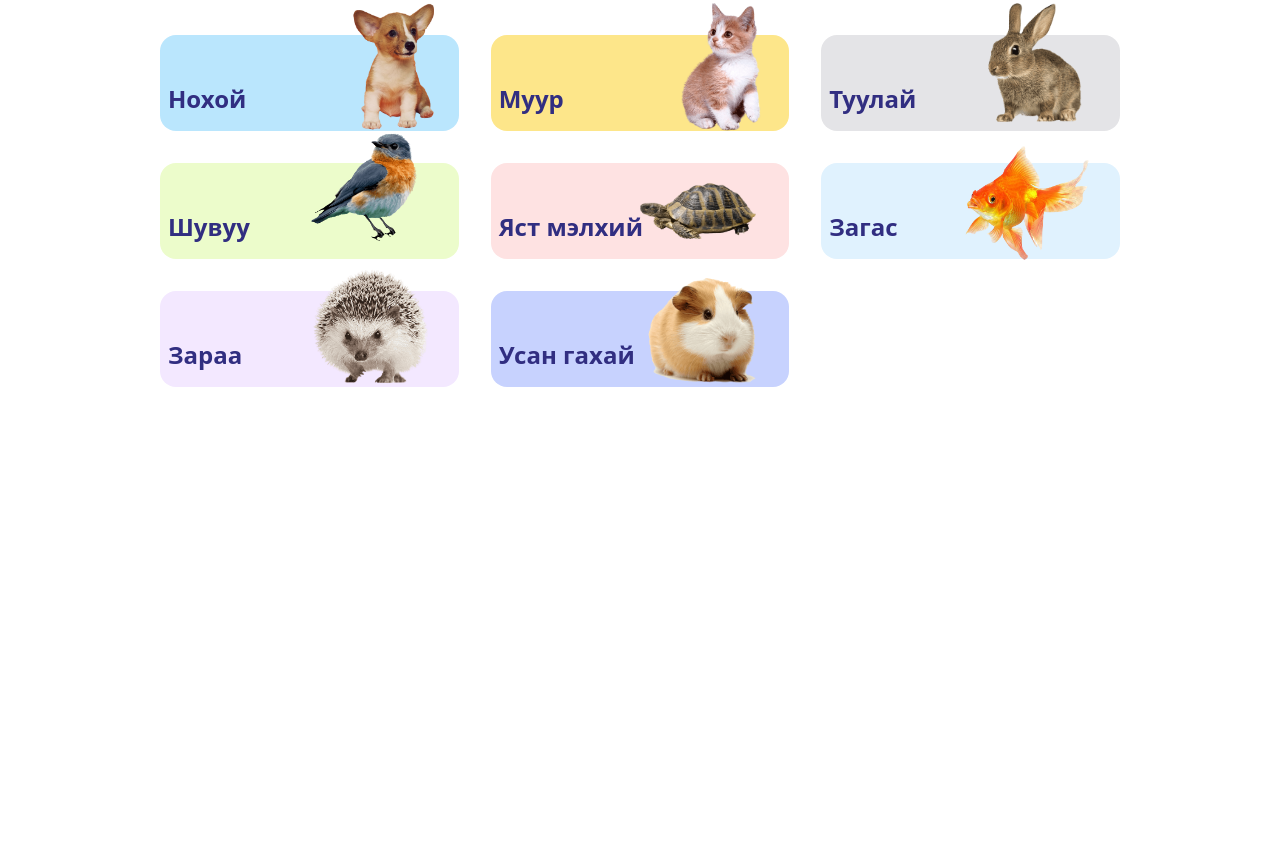
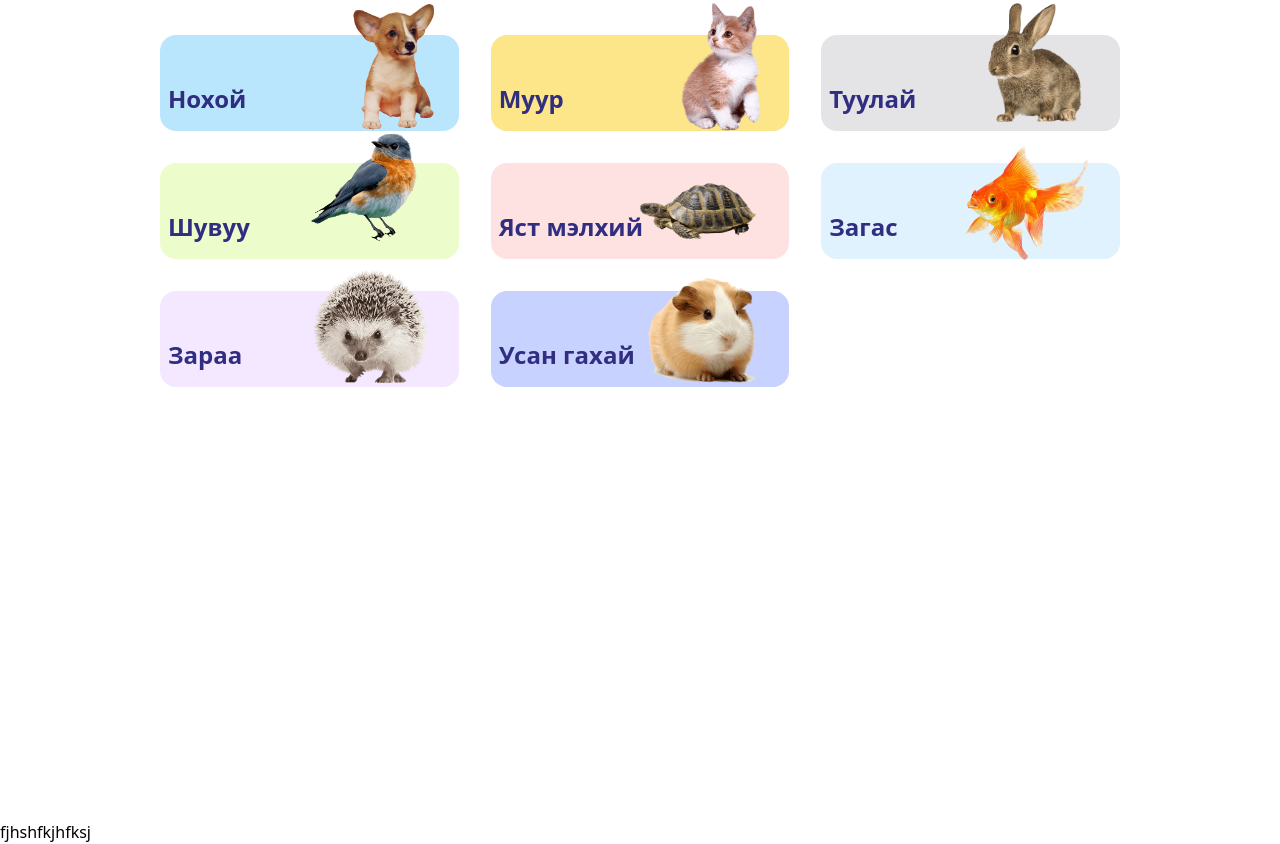
Before and after one commit to Munguu0623/many_site, a website: page index.html in a window 1280 px wide. Shown: the part 1165-2009 px from the top of the page. Before the commit the page ends 1985 px from the top, so only its background shows below. Drawn offline with Linux system fonts and the light colour scheme.

Commit message:
test branch

```diff
--- a/index.html
+++ b/index.html
@@ -455,4 +455,9 @@
       </div>
     </section>
   </body>
+  <footer>
+
+    fjhshfkjhfksj
+
+  </footer>
 </html>
```
